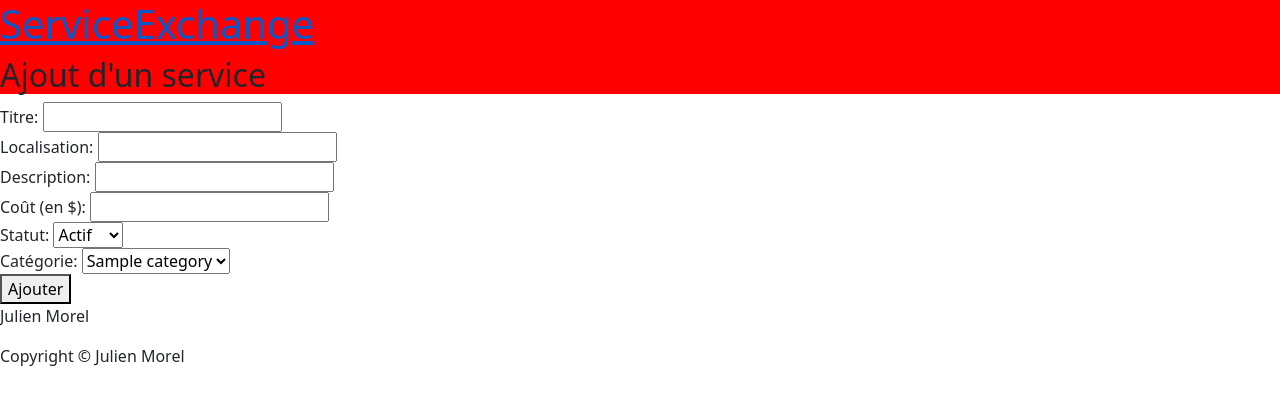
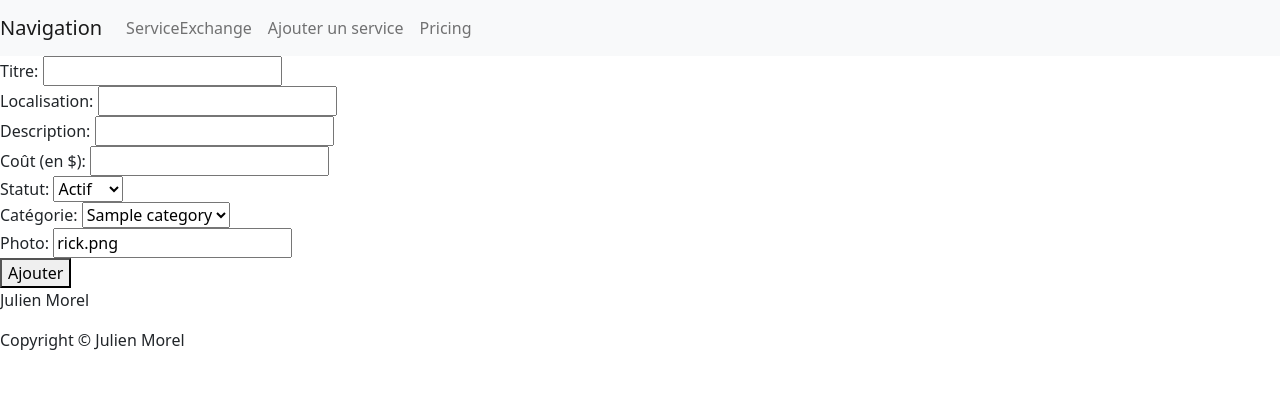
Before and after one commit to what128/WEB3_TP1_JULIEN_MOREL, a Flask app: page /ajout in a window 1280 px wide. Shown: the top 405 px of the page. Run offline with Flask 3, Linux system fonts and the light colour scheme; tables that the repository leaves empty hold one stand-in row (values such as "Sample post"); some libraries are stand-ins or nearby versions.

Commit message:
Ajout de l'affichange des images du service, ajout du favicon et début de la barre de navigation en Bootstrap.

```diff
--- a/app.py
+++ b/app.py
@@ -2,12 +2,15 @@
 Exercice de page de détails
 """
 
-from flask import Flask, render_template, request, redirect
-from datetime import datetime
+from flask import Flask, render_template, request, redirect, abort
+from flask.logging import create_logger
+from mysql.connector import Error
+import mysql
 import bd
 
 
 app = Flask(__name__)
+logger = create_logger(app)
 
 
 
@@ -21,24 +24,32 @@ def ajouter_service_dans_bd():
         cout = request.form.get("cout", type=float)
         statut = request.form.get("statut", type=int)
         categorie = request.form.get("categorie", type=int)
-        with bd.creer_connexion() as conn:
-            with conn.get_curseur() as curseur:
-                curseur.execute(
-                    "INSERT INTO `services`(`id_categorie`, `titre`, `description`," \
-                    " `localisation`, `actif`, `cout`)" \
-                    " VALUES (%(id_categorie)s,%(titre)s,%(description)s," \
-                    "%(localisation)s,%(actif)s" \
-                    ",%(cout)s);",
-                    {
-                        "id_categorie": categorie,
-                        "titre": titre,
-                        "description": description,
-                        "localisation": localisation,
-                        "actif": statut,
-                        "cout": cout
-                    }
-                )
-                return redirect('/', code=302)
+        photo = request.form.get("photo", default="")
+
+        try:
+            with bd.creer_connexion() as conn:
+                with conn.get_curseur() as curseur:
+                    curseur.execute(
+                        "INSERT INTO `services`(`id_categorie`, `titre`, `description`," \
+                        " `localisation`, `actif`, `cout`, `photo`)" \
+                        " VALUES (%(id_categorie)s,%(titre)s,%(description)s," \
+                        "%(localisation)s,%(actif)s" \
+                        ",%(cout)s,%(photo)s);",
+                        {
+                            "id_categorie": categorie,
+                            "titre": titre,
+                            "description": description,
+                            "localisation": localisation,
+                            "actif": statut,
+                            "cout": cout,
+                            "photo": photo
+                        }
+                    )
+                    id_service_courant = curseur.lastrowid
+                    return redirect(f'/service?id={id_service_courant}', code=302)
+        except Exception as e:
+                logger.exception("Une erreur est survenue lors de l'ajout du service: %s", e)
+                abort(500)
 
 
 
@@ -52,7 +63,9 @@ def ajout_service():
                 curseur.execute('select * from categories;')
                 categories = curseur.fetchall()
     except Exception as e:
-         my = 1
+        logger.exception("Une erreur est survenue lors de la tentative pour retouver les" \
+        "noms de catégories de services dans la base de données: %s", e)
+        abort(500)
 
 
     return render_template('ajout_service.jinja', page="Ajout d'un service", categories=categories)
@@ -98,8 +111,6 @@ def modification_service():
     return redirect(f'/service?id={identifiant}', code=302)
 
 
-
-
 @app.route('/service', methods=["GET", "POST"])
 def details_service():
     """Affiche les services"""
@@ -140,21 +151,39 @@ def index():
     services_actifs = False
 
     # TODO : faire try except et mettre dans logger
-
-    with bd.creer_connexion() as conn:
-        with conn.get_curseur() as curseur:
-            curseur.execute('SELECT * from services WHERE actif=1 ORDER BY date_creation desc LIMIT 5;')
-            services = curseur.fetchall()
-            for service in services:
-                curseur.execute(
-                "SELECT nom_categorie FROM categories WHERE id_categorie=%(id_categorie)s",
-                {
-                    "id_categorie": service["id_categorie"]
-                })
-                service["nom_categorie"] = curseur.fetchone()["nom_categorie"]
+    try:
+        with bd.creer_connexion() as conn:
+            with conn.get_curseur() as curseur:
+                curseur.execute('SELECT * from services WHERE actif=1 ORDER BY date_creation desc LIMIT 5;')
+                services = curseur.fetchall()
+                for service in services:
+                    curseur.execute(
+                    "SELECT nom_categorie FROM categories WHERE id_categorie=%(id_categorie)s",
+                    {
+                        "id_categorie": service["id_categorie"]
+                    })
+                    service["nom_categorie"] = curseur.fetchone()["nom_categorie"]
+    except Exception as e:
+        logger.exception(e)
+        abort(500)
 
 
     return render_template(
         'accueil.jinja', page="Accueil", services=services)
 
+
+@app.errorhandler(500)
+def erreur_serveur_interne(e):
+    """Pour les erreurs du côté serveur"""
+    logger.exception(e)
+
+    message = "Une erreur du côté serveur est survenue. Veuillez retourner à la page d'accueil."
+
+    if e.original_exception and isinstance(e.original_exception, mysql.connector.errors.Error):
+        message = "Une erreur est survenue en lien avec la base de données."
+
+    return render_template("erreur.jinja", page="Erreur", message=message)
+
+
+
 app.run()
--- a/templates/accueil.jinja
+++ b/templates/accueil.jinja
@@ -5,7 +5,7 @@
 <ul>
     {% for unservice in services %}
         {% if unservice.actif %}
-            <li><img src="../images/rick.ico" alt="Image de Rick Astley"></li>
+            <li><img src="{{ url_for('static', filename='images/rick.png') }}" alt="Image de Rick Astley"></li>
             <li>Titre : {{unservice.titre}}</li>
             <li>Catégorie: {{unservice.nom_categorie}}</li>
             <li>Localisation: {{unservice.localisation}}</li>
--- a/templates/ajout_service.jinja
+++ b/templates/ajout_service.jinja
@@ -34,6 +34,10 @@
                 </select>
             </div>
             <div>
+            <label for="photo">Photo:</label>
+            <input type="text" name="photo" id="photo" value="rick.png">
+            </div>
+            <div>
                 <button type="submit">Ajouter</button>
             </div>
         </form>
--- a/templates/base.jinja
+++ b/templates/base.jinja
@@ -8,13 +8,30 @@
     <link rel="icon" href="https://www.cegepgarneau.ca/favicon.ico" />
     <link rel="stylesheet" href="/static/css/styles.css" />
     <link rel="stylesheet" href="/static/css/bootstrap.css" />
-    <link rel="icon" type="image/x-icon" href="../images/rick.ico">
+    <link rel="icon" type="image/x-icon" href="{{ url_for('static', filename='favicon.ico') }}">
 </head>
 
 <body>
     <header>
-    <h1><a href="http://127.0.0.1:5000">ServiceExchange</a></h1>
-    <h2>{{page}}</h2>
+    <nav class="navbar navbar-expand-lg navbar-light bg-light">
+  <a class="navbar-brand" href="#">Navigation</a>
+  <button class="navbar-toggler" type="button" data-toggle="collapse" data-target="#navbarNav" aria-controls="navbarNav" aria-expanded="false" aria-label="Toggle navigation">
+    <span class="navbar-toggler-icon"></span>
+  </button>
+  <div class="collapse navbar-collapse" id="navbarNav">
+    <ul class="navbar-nav">
+      <li class="nav-item active">
+        <a class="nav-link" href="http://127.0.0.1:5000">ServiceExchange</a>
+      </li>
+      <li class="nav-item">
+        <a class="nav-link" href="http://127.0.0.1:5000/ajout">Ajouter un service</a>
+      </li>
+      <li class="nav-item">
+        <a class="nav-link" href="#">Pricing</a>
+      </li>
+    </ul>
+  </div>
+</nav>
     </header>
     <main>
         {% block contenu %}
--- a/templates/details-service.jinja
+++ b/templates/details-service.jinja
@@ -6,7 +6,7 @@
 {% else %}
 <h2>Détails du service</h2>
 <ul>
-
+    <li><img src="{{ url_for('static', filename='images/rick.png') }}" alt="Image de Rick Astley"></li>
     <li>Titre: {{details_service.titre}}</li>
     <li>Localisation: {{details_service.localisation}}</li>
     <li>Description: {{details_service.description}}</li>
--- /dev/null
+++ b/templates/erreur.jinja
@@ -0,0 +1,6 @@
+{% extends "base.jinja" %}
+
+
+{% block contenu %}
+<p>{{message}}</p>
+{% endblock %}
```
Also changed, not shown: images/rick.jpg (deleted), static/favicon.ico (renamed from images/rick.ico), static/images/rick.png (added).
